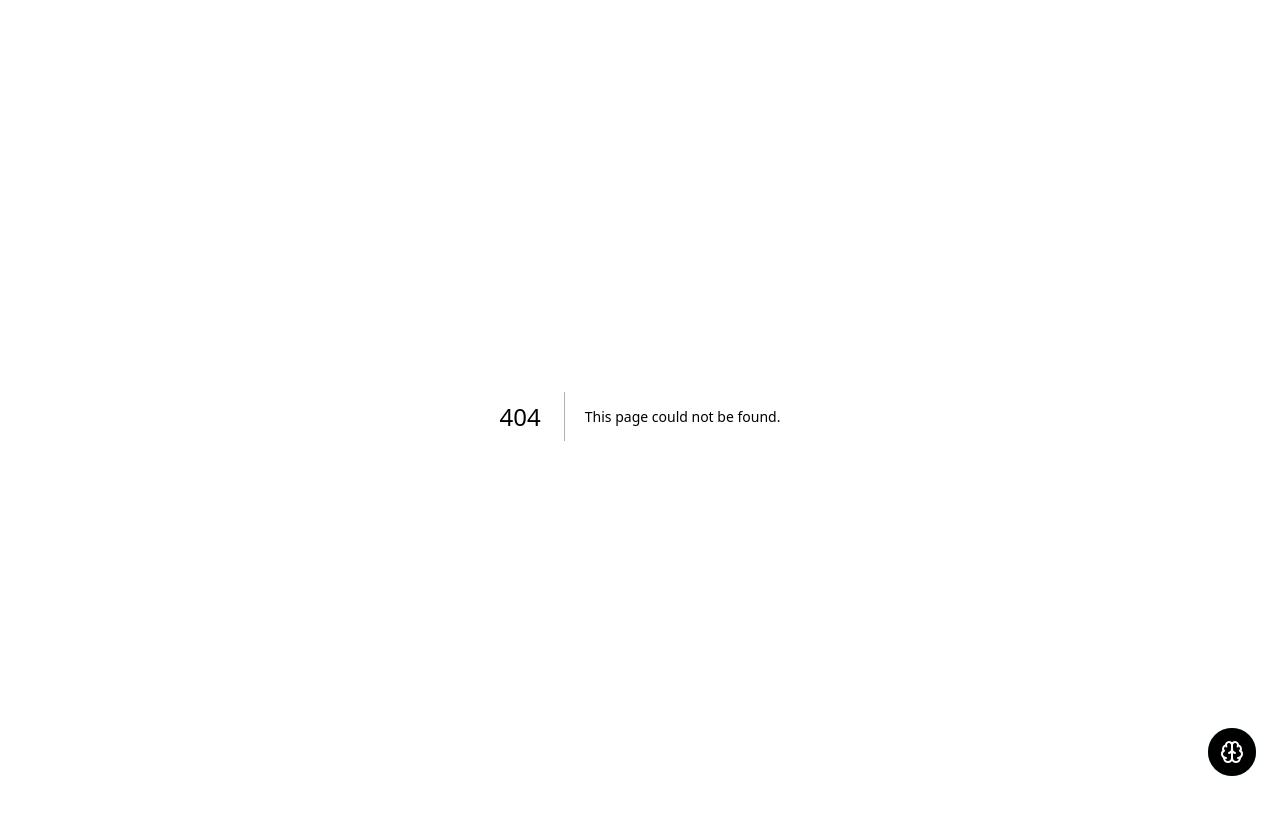
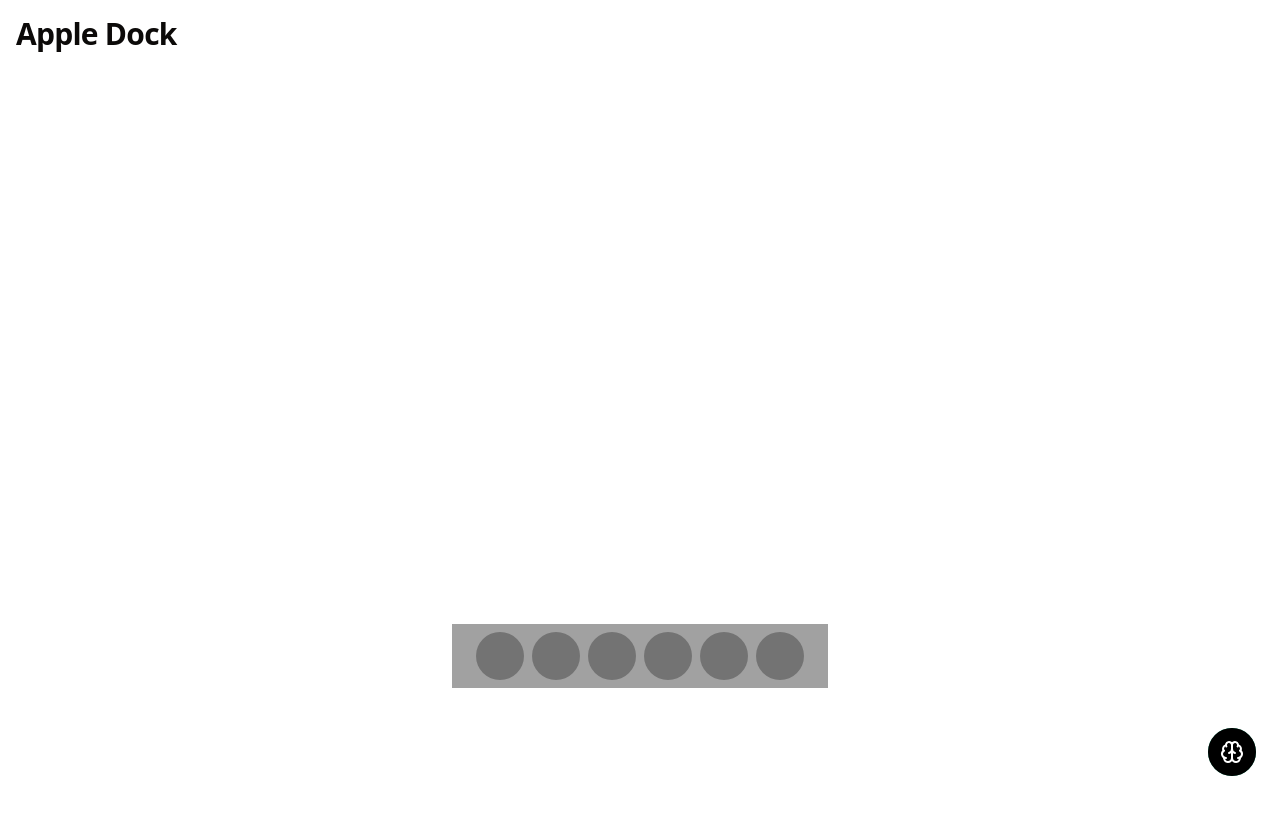
Before and after one commit to SEAjamieD/motion-experiments, a Next.js app: page /apple-dock in a window 1280 px wide. Before the commit this address had no page. Built offline with nearby package versions, Linux system fonts and the light colour scheme.

Commit message:
apple dock

```diff
--- /dev/null
+++ b/src/app/apple-dock/page.tsx
@@ -0,0 +1,28 @@
+import { TypographyH2 } from "@/components/Typography";
+
+export default function Page() {
+  return (
+    <div className="flex flex-col h-full ">
+      <TypographyH2>Apple Dock</TypographyH2>
+      <div className="flex flex-col flex-1 justify-end pb-24">
+        <Dock />
+      </div>
+    </div>
+  );
+}
+
+function Dock() {
+  return (
+    <div className="flex items-center p-2 rounded-2-xl w-fit gap-2 px-6 mx-auto bg-neutral-400 ">
+      {[...Array(6)].map((_, index) => (
+        <DockItem key={index} />
+      ))}
+    </div>
+  );
+}
+
+function DockItem() {
+  return (
+    <div className="bg-neutral-500 flex items-center rounded-full h-12 w-12"></div>
+  );
+}
--- a/src/app/page.tsx
+++ b/src/app/page.tsx
@@ -5,7 +5,10 @@
   return (
     <div>
       <TypographyH1>Motion Experiments</TypographyH1>
-      <Link href="/streaming-text">Streaming Text</Link>
+      <div className="flex flex-col">
+        <Link href="/streaming-text">Streaming Text</Link>
+        <Link href="/apple-dock">Apple Dock</Link>
+      </div>
     </div>
   );
 };
```
